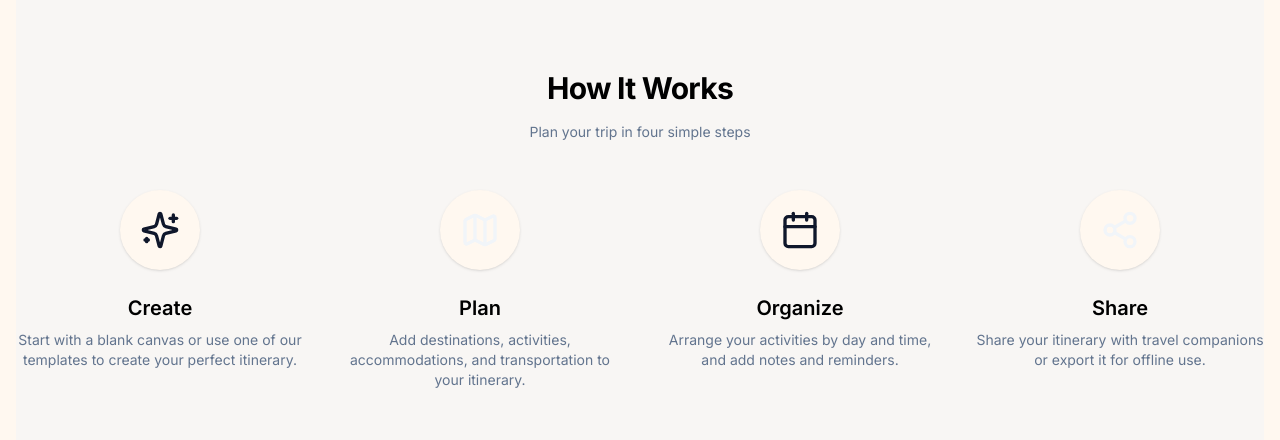
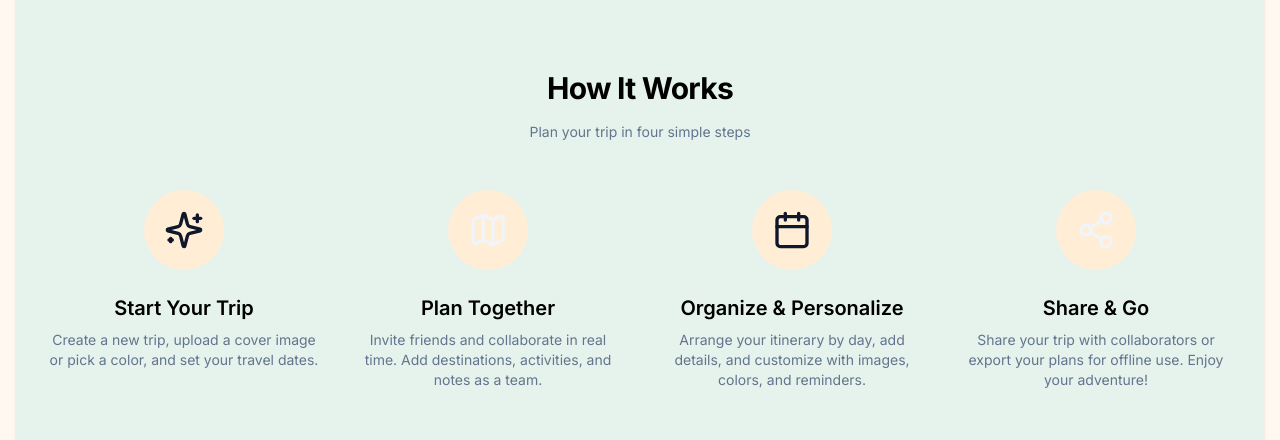
Before and after one commit to SDSU-CompE-561-Spring-2025/interactive-travel-planner, a Next.js app in the folder frontend/waymark/: page / in a window 1280 px wide. Shown: the part 1129-1569 px from the top of the page. Built offline with nearby package versions, Linux system fonts and the light colour scheme.

Commit message:
fixed the how-it-works section of the landing page to look better

```diff
--- a/frontend/waymark/src/components/how-it-works.tsx
+++ b/frontend/waymark/src/components/how-it-works.tsx
@@ -4,29 +4,28 @@ export function HowItWorks() {
     const steps = [
         {
         icon: <Sparkles className="h-10 w-10 text-primary" />,
-        title: "Create",
-        description: "Start with a blank canvas or use one of our templates to create your perfect itinerary.",
+        title: "Start Your Trip",
+        description: "Create a new trip, upload a cover image or pick a color, and set your travel dates.",
         },
         {
         icon: <Map className="h-10 w-10 text-secondary" />,
-        title: "Plan",
-        description: "Add destinations, activities, accommodations, and transportation to your itinerary.",
+        title: "Plan Together",
+        description: "Invite friends and collaborate in real time. Add destinations, activities, and notes as a team.",
         },
         {
         icon: <Calendar className="h-10 w-10 text-primary" />,
-        title: "Organize",
-        description: "Arrange your activities by day and time, and add notes and reminders.",
+        title: "Organize & Personalize",
+        description: "Arrange your itinerary by day, add details, and customize with images, colors, and reminders.",
         },
         {
         icon: <Share2 className="h-10 w-10 text-accent" />,
-        title: "Share",
-        description: "Share your itinerary with travel companions or export it for offline use.",
+        title: "Share & Go",
+        description: "Share your trip with collaborators or export your plans for offline use. Enjoy your adventure!",
         },
     ]
 
     return (
-        <section className="bg-muted/50 py-16 md:py-24 text-sm">
-        <div className="container">
+        <section className="bg-[#e6f3ec] w-full px-4 md:px-8 py-16 md:py-24 text-sm shadow-sm">
             <div className="text-center">
                 <h2 className="text-3xl font-bold tracking-tight">How It Works</h2>
                 <p className="mt-4 text-muted-foreground">Plan your trip in four simple steps</p>
@@ -34,7 +33,7 @@ export function HowItWorks() {
             <div className="mt-12 grid gap-8 sm:grid-cols-2 lg:grid-cols-4">
                 {steps.map((step, index) => (
                     <div key={index} className="flex flex-col items-center text-center">
-                <div className="flex h-20 w-20 items-center justify-center rounded-full bg-background shadow-sm">
+                        <div className="flex h-20 w-20 items-center justify-center rounded-full" style={{ backgroundColor: '#ffedd5' }}>
                             {step.icon}
                         </div>
                         <h3 className="mt-6 text-xl font-semibold">{step.title}</h3>
@@ -42,7 +41,6 @@ export function HowItWorks() {
                     </div>
                 ))}
             </div>
-        </div>
         </section>
     )
 }
```
Lines whose indentation alone changed are shown as unchanged.
